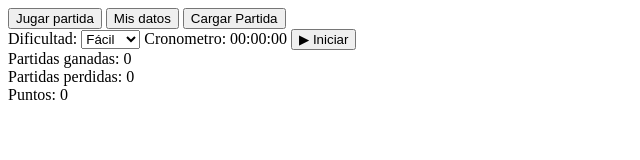
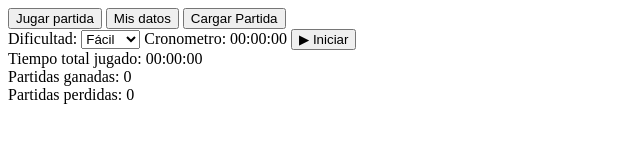
Before and after one commit to alexzoilo/Desarrollo-en-la-nube, a website with bundled scripts: page Buscaminas/Buscaminas/HTML/tablero.html in a window 1280 px wide. Shown: the whole page, without its empty margins (0-640 px from the left). Built offline with nearby package versions, Linux system fonts and the light colour scheme; a script that the page names is missing.

Commit message:
Update tablero.html

```diff
--- a/Buscaminas/Buscaminas/HTML/tablero.html
+++ b/Buscaminas/Buscaminas/HTML/tablero.html
@@ -35,9 +35,9 @@
 </div>
 
 <div class="estadisticas-juego">
+   <div id="tiempoTotalJugado">Tiempo total jugado: 00:00:00</div>
     <div id="partidasGanadas">Partidas ganadas: 0</div>
     <div id="partidasPerdidas">Partidas perdidas: 0</div>
-    <div id="puntos">Puntos: 0</div>
 </div>
 
 
```
